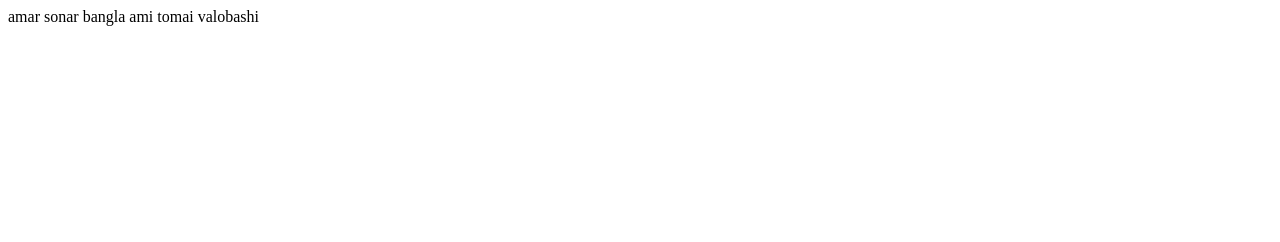
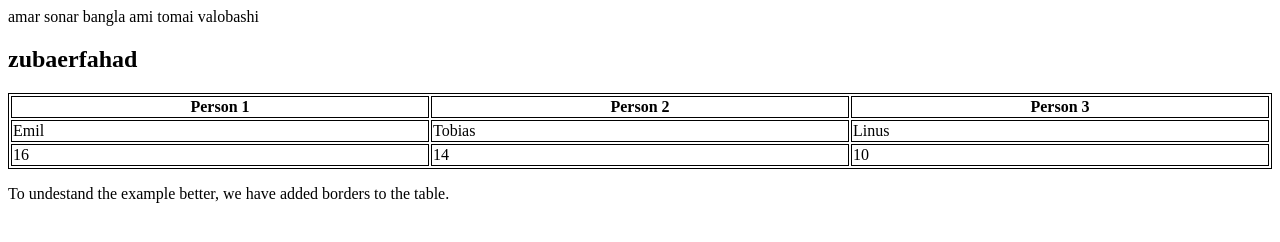
Before and after one commit to Zubaerfahad/ecomerce, a plain HTML site: page index.html in a window 1280 px wide. Drawn offline with Linux system fonts and the light colour scheme.

Commit message:
zubaer change

```diff
--- a/index.html
+++ b/index.html
@@ -1 +1,34 @@
 amar sonar bangla ami tomai valobashi
+<!DOCTYPE html>
+<html>
+<style>
+table, th, td {
+  border:1px solid black;
+}
+</style>
+<body>
+
+<h2>zubaerfahad</h2>
+
+<table style="width:100%">
+  <tr>
+    <th>Person 1</th>
+    <th>Person 2</th>
+    <th>Person 3</th>
+  </tr>
+  <tr>
+    <td>Emil</td>
+    <td>Tobias</td>
+    <td>Linus</td>
+  </tr>
+  <tr>
+    <td>16</td>
+    <td>14</td>
+    <td>10</td>
+  </tr>
+</table>
+
+<p>To undestand the example better, we have added borders to the table.</p>
+
+</body>
+</html>
```
